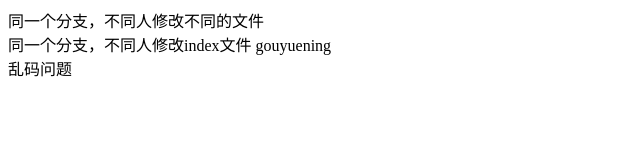
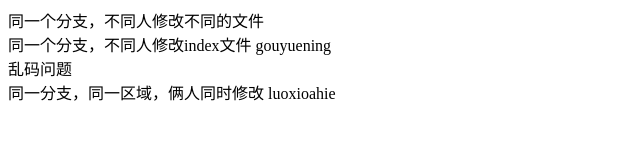
Before and after one commit to gouyuening/git_learning, a plain HTML site: page index.html in a window 1280 px wide. Shown: the whole page, without its empty margins (0-640 px from the left). Drawn offline with Linux system fonts and the light colour scheme.

Commit message:
Modify index.html common area by luoxiaohei

```diff
--- a/index.html
+++ b/index.html
@@ -8,5 +8,6 @@
     <div>同一个分支，不同人修改不同的文件</div>
     <div>同一个分支，不同人修改index文件 gouyuening</div>
     <div>乱码问题</div>
+    <div>同一分支，同一区域，俩人同时修改 luoxioahie</div>
   </body>
 </html>
```
